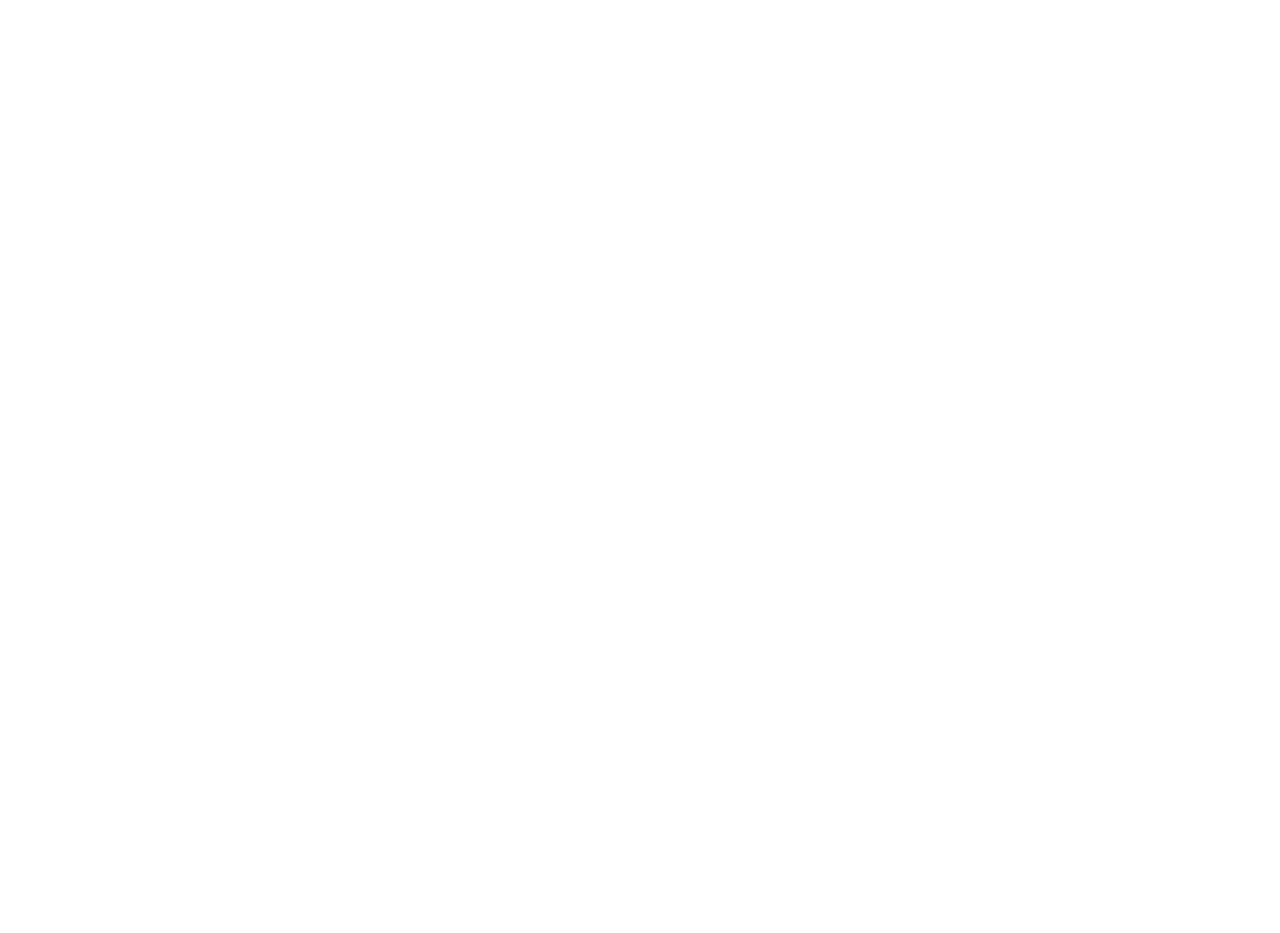
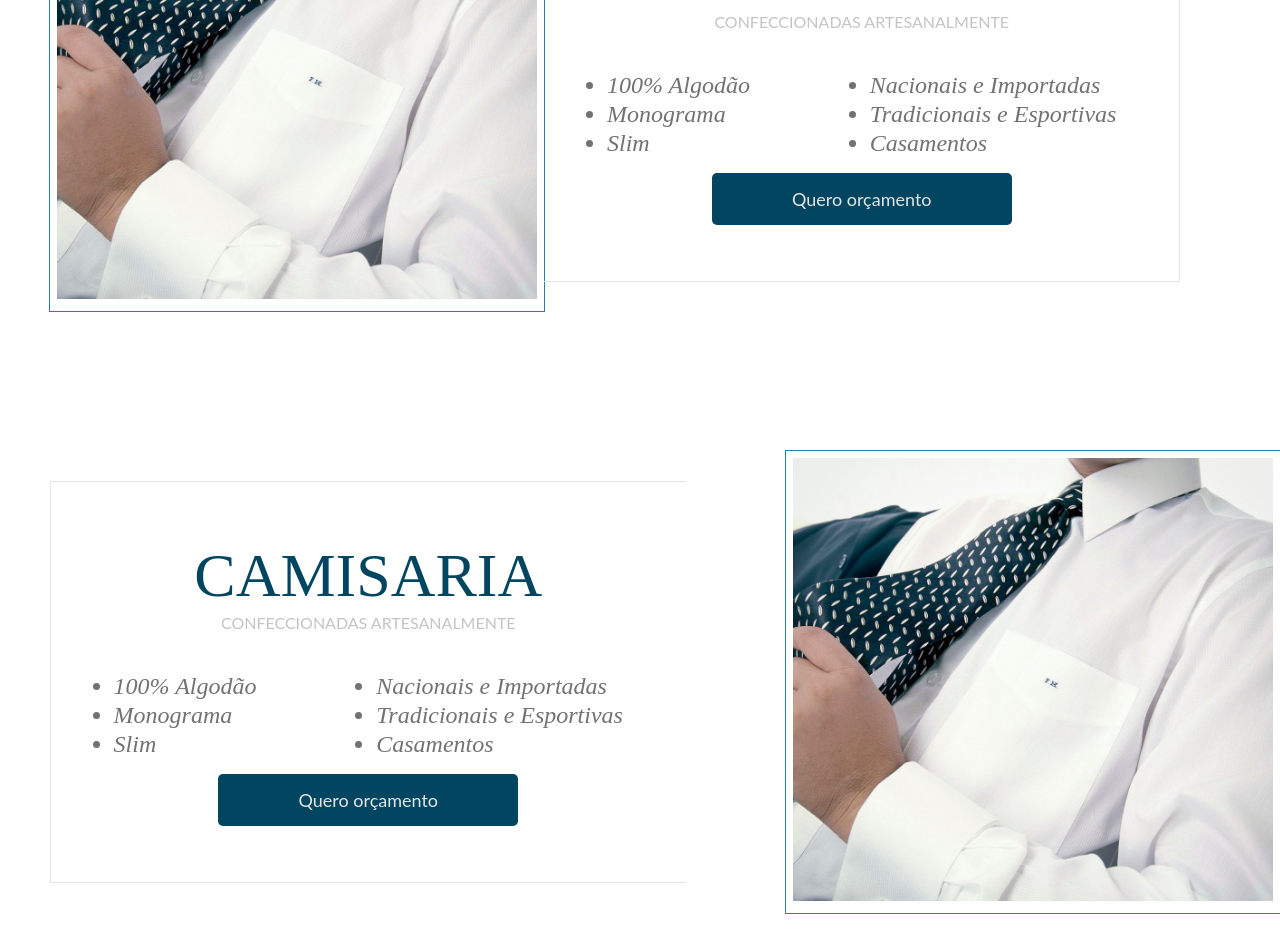
Before and after one commit to jpramosv/spa-vuejs, a Vue app: page / in a window 1280 px wide. Shown: the part 2660-3593 px from the top of the page. Before the commit the page ends 2390 px from the top, so only its background shows below. Built offline with nearby package versions, Linux system fonts and the light colour scheme.

Commit message:
created product section

```diff
--- a/src/App.vue
+++ b/src/App.vue
@@ -1,32 +1,15 @@
 <template>
-  <ReaderTrajar />
-  <IntroTrajar />
-  <AboutTrajar />
-  <ClienteTrajar />
-  <AttributesTrajar />
-  <OfferTrajar />
+  <HomeTrajar />
 </template>
 
 <script>
-import ReaderTrajar from './components/ReaderTrajar.vue';
-import AboutTrajar from './components/AboutTrajar.vue';
-import IntroTrajar from './components/IntroTrajar.vue';
-import ClienteTrajar from './components/ClienteTrajar.vue';
-import AttributesTrajar from './components/AttributesTrajar.vue';
-import OfferTrajar from './components/OfferTrajar.vue';
-
-
+import HomeTrajar from './pages/HomeTrajar.vue';
 
 
 export default {
   name: 'App',
   components: {
-    ReaderTrajar,
-    AboutTrajar,
-    IntroTrajar,
-    ClienteTrajar,
-    AttributesTrajar,
-    OfferTrajar
+    HomeTrajar
   }
 }
 </script>
--- /dev/null
+++ b/src/components/ProductsTrajar.vue
@@ -0,0 +1,159 @@
+<template>
+    <section class="products">
+        <div class="products-container">
+            <div class="camisaria-img">
+                <img src="@/assets/camisaria.png" alt="">
+            </div>
+            <div class="camisaria-text">
+                <h1>Camisaria</h1>
+                <h2>Confeccionadas artesanalmente</h2>
+                <ul>
+                    <li>100% Algodão</li>
+                    <li>Monograma</li>
+                    <li>Slim</li>
+                    <li>Nacionais e Importadas</li>
+                    <li>Tradicionais e Esportivas</li>
+                    <li>Casamentos</li>
+                </ul>
+                <a class="products-btn" href="#">Quero orçamento</a>
+            </div>
+        </div>
+        <div class="products-container">
+            <div class="camisaria-text camisaria-left">
+                <h1>Camisaria</h1>
+                <h2>Confeccionadas artesanalmente</h2>
+                <ul>
+                    <li>100% Algodão</li>
+                    <li>Monograma</li>
+                    <li>Slim</li>
+                    <li>Nacionais e Importadas</li>
+                    <li>Tradicionais e Esportivas</li>
+                    <li>Casamentos</li>
+                </ul>
+                <a class="products-btn" href="#">Quero orçamento</a>
+            </div>
+            <div class="camisaria-img">
+                <img src="@/assets/camisaria.png" alt="">
+            </div>
+
+        </div>
+    </section>
+</template>
+
+<script>
+export default {
+    name: 'ProductsTrajar'
+}
+</script>
+
+<style>
+.products-container {
+    max-width: 1366px;
+    margin: 0 auto;
+    display: flex;
+    padding-left: 50px;
+    padding-top: 100px;
+    align-items: center;
+}
+
+.camisaria-img {
+    max-width: 550px;
+}
+
+.camisaria-img img {
+    width: 100%;
+}
+
+.camisaria-img {
+
+    margin: 20px auto;
+    padding-right: -100px;
+    border: 7px solid white;
+    box-shadow: 0 0 0 1px #1C86A4;
+
+}
+
+.camisaria-text {
+    display: flex;
+    flex-direction: column;
+    align-items: center;
+    width: 700px;
+    height: 400px;
+    justify-content: center;
+    margin-right: 100px;
+    border-top: 1px solid #E5E5E5;
+    border-right: 1px solid #E5E5E5;
+    border-bottom: 1px solid #E5E5E5;
+
+}
+
+.camisaria-left {
+    display: flex;
+    flex-direction: column;
+    align-items: center;
+    height: 400px;
+    width: 700px;
+    justify-content: center;
+    margin-right: 100px;
+    border-top: 1px solid #E5E5E5;
+    border-right: 0px solid #E5E5E5;
+    border-left: 1px solid #E5E5E5;
+    border-bottom: 1px solid #E5E5E5;
+
+}
+
+.camisaria-text ul {
+    columns: 2;
+    padding-top: 40px;
+    padding-left: -30px;
+}
+
+.camisaria-text li {
+    font-family: 'Cormorant';
+    font-style: italic;
+    font-weight: 400;
+    font-size: 24px;
+    line-height: 29px;
+    color: #727272;
+}
+
+.camisaria-text h1 {
+    font-family: 'Cormorant';
+    font-style: normal;
+    font-weight: 300;
+    font-size: 62px;
+    line-height: 75px;
+    text-transform: uppercase;
+    color: #014561;
+}
+
+.camisaria-text h2 {
+    font-family: 'Lato';
+    font-style: normal;
+    font-weight: 400;
+    font-size: 16px;
+    line-height: 19px;
+    text-transform: uppercase;
+    color: #C4C4C4;
+}
+
+.products-btn {
+    font-family: 'Lato';
+    font-style: normal;
+    text-decoration: none;
+    text-align: center;
+    font-size: 1.125em;
+    display: block;
+    width: 300px;
+    padding: 15px 0;
+    background: #014561;
+    border-radius: 5px;
+    color: #E5E5E5;
+    margin-top: 15px;
+
+}
+
+.products-btn a {
+    color: #E5E5E5;
+}
+</style>
--- a/src/components/ReaderTrajar.vue
+++ b/src/components/ReaderTrajar.vue
@@ -17,12 +17,12 @@
 </template>
 
 <script>
-    export default{
-        name: 'ReaderTrajar'
-    }
+export default {
+    name: 'ReaderTrajar'
+}
 </script>
 <style>
-   /* Reset */
+/* Reset */
 body,
 h1,
 h2,
@@ -37,14 +37,16 @@
     font-family: Georgia, 'Times New Roman', Times, serif;
     color: #252525;
 }
-.menu{
+
+.menu {
     position: fixed;
     left: 0;
     top: 0;
     width: 100%;
 
 }
-.menu-container{
+
+.menu-container {
     max-width: 1366px;
     max-height: 111px;
     margin: 0 auto;
@@ -53,18 +55,18 @@
     flex-direction: row;
     justify-content: space-between;
     padding-top: 20px;
-    padding-left:50px;
+    padding-left: 50px;
 
 }
 
-.menu-nav li{
+.menu-nav li {
     display: inline-block;
 }
-.menu-nav a{
+
+.menu-nav a {
     display: block;
     padding: 10px;
     text-decoration: none;
-    color: #fff;
     font-size: 1.125em;
     font-family: 'Lato';
     font-style: normal;
@@ -73,7 +75,5 @@
     line-height: 19px;
     text-transform: uppercase;
     color: #949494;
-
 }
-
 </style>>
--- /dev/null
+++ b/src/pages/HomeTrajar.vue
@@ -0,0 +1,32 @@
+<template>
+    <ReaderTrajar />
+    <IntroTrajar />
+    <AboutTrajar />
+    <ClienteTrajar />
+    <AttributesTrajar />
+    <OfferTrajar />
+    <ProductsTrajar />
+</template>
+
+<script>
+import ReaderTrajar from '../components/ReaderTrajar.vue';
+import AboutTrajar from '../components/AboutTrajar.vue';
+import IntroTrajar from '../components/IntroTrajar.vue';
+import ClienteTrajar from '../components/ClienteTrajar.vue';
+import AttributesTrajar from '../components/AttributesTrajar.vue';
+import OfferTrajar from '../components/OfferTrajar.vue';
+import ProductsTrajar from '../components/ProductsTrajar.vue';
+
+export default {
+    name: 'HomeTrajar',
+    components: {
+        ReaderTrajar,
+        AboutTrajar,
+        IntroTrajar,
+        ClienteTrajar,
+        AttributesTrajar,
+        OfferTrajar,
+        ProductsTrajar
+    }
+}
+</script>
```
Also changed, not shown: src/assets/alfaiataria.png (added), src/assets/camisaria.png (added).
